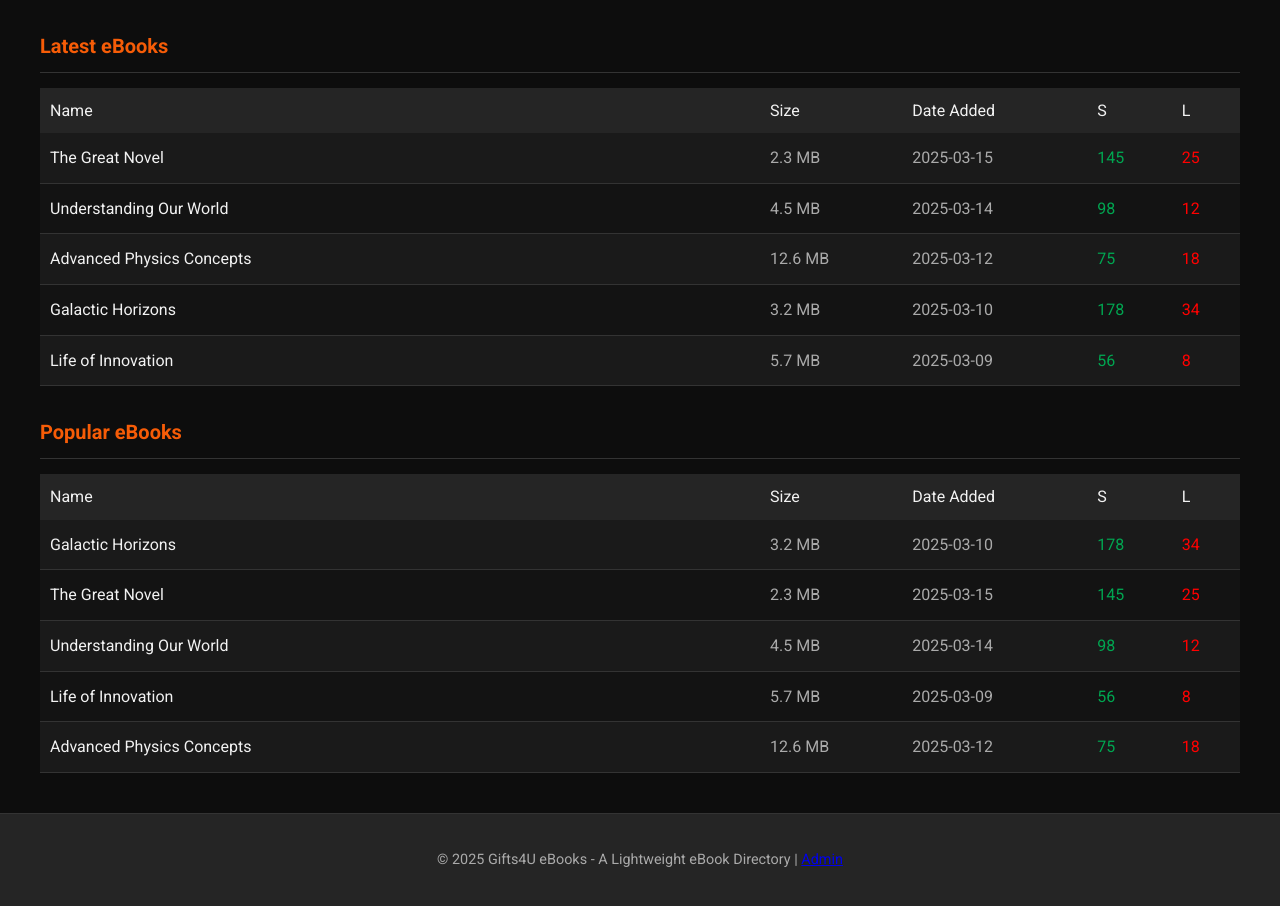
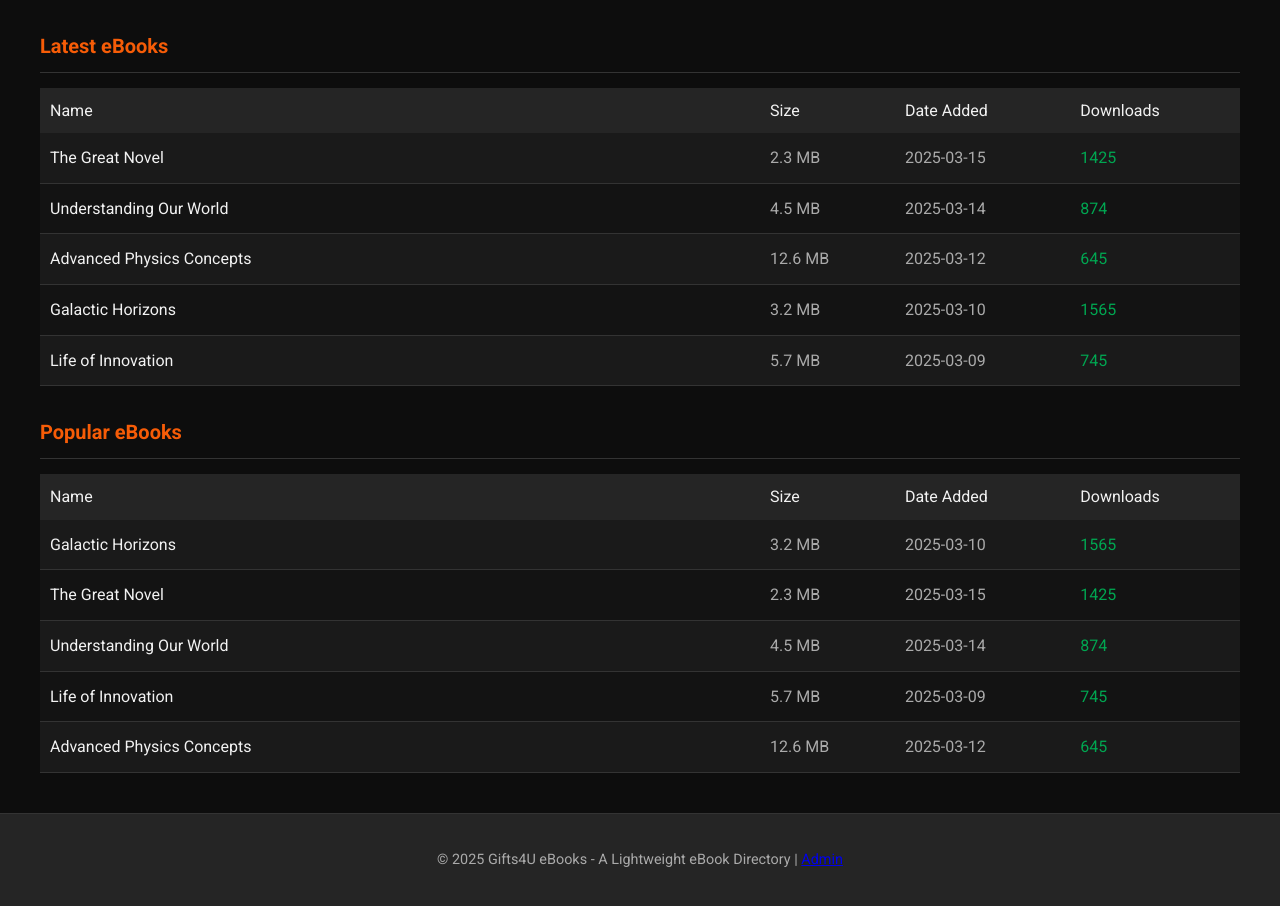
Before and after one commit to Git-Hub-Club/Gifts4u, a Flask app: page / in a window 1280 px wide. Shown: the part 121-1027 px from the top of the page. Run offline with Flask 3, Linux system fonts and the light colour scheme.

Commit message:
Remove seeders/leechers; display download counts instead
Replit-Commit-Author: Agent
Replit-Commit-Session-Id: 03b60bb7-c3ef-496c-9505-a31fa362cd1b
Replit-Commit-Screenshot-Url: https://storage.googleapis.com/screenshot-production-us-central1/9de8268c-b9da-4c8b-b717-05234b96688c/198a2448-6db9-42a6-8d46-2937895f7735.jpg

```diff
--- a/app.py
+++ b/app.py
@@ -215,8 +215,6 @@ def admin_add_file():
             "size": request.form.get('size'),
             "added_date": request.form.get('added_date'),
             "downloads": int(request.form.get('downloads', 0)),
-            "seeders": int(request.form.get('seeders', 0)),
-            "leechers": int(request.form.get('leechers', 0)),
             "external_links": external_links,
             "file_info": file_info
         }
@@ -279,8 +277,6 @@ def admin_edit_file(file_id):
                 "size": request.form.get('size'),
                 "added_date": request.form.get('added_date'),
                 "downloads": int(request.form.get('downloads', 0)),
-                "seeders": int(request.form.get('seeders', 0)),
-                "leechers": int(request.form.get('leechers', 0)),
                 "external_links": external_links,
                 "file_info": file_info
             }
--- a/data.json
+++ b/data.json
@@ -17,8 +17,6 @@
       "size": "2.3 MB",
       "added_date": "2025-03-15",
       "downloads": 1425,
-      "seeders": 145,
-      "leechers": 25,
       "external_links": [
         {"title": "Direct Download", "url": "https://example.com/download/book1"}
       ],
@@ -37,8 +35,6 @@
       "size": "4.5 MB",
       "added_date": "2025-03-14",
       "downloads": 874,
-      "seeders": 98,
-      "leechers": 12,
       "external_links": [
         {"title": "Direct Download", "url": "https://example.com/download/book2"}
       ],
@@ -57,8 +53,6 @@
       "size": "12.6 MB",
       "added_date": "2025-03-12",
       "downloads": 645,
-      "seeders": 75,
-      "leechers": 18,
       "external_links": [
         {"title": "Direct Download", "url": "https://example.com/download/book3"}
       ],
@@ -77,8 +71,6 @@
       "size": "3.2 MB",
       "added_date": "2025-03-10",
       "downloads": 1565,
-      "seeders": 178,
-      "leechers": 34,
       "external_links": [
         {"title": "Direct Download", "url": "https://example.com/download/book4"}
       ],
@@ -97,8 +89,6 @@
       "size": "5.7 MB",
       "added_date": "2025-03-09",
       "downloads": 745,
-      "seeders": 56,
-      "leechers": 8,
       "external_links": [
         {"title": "Direct Download", "url": "https://example.com/download/book5"}
       ],
--- a/static/css/style.css
+++ b/static/css/style.css
@@ -171,12 +171,8 @@ main {
   color: var(--text-muted);
 }
 
-.seeders {
+.downloads {
   color: #00a651;
-}
-
-.leechers {
-  color: #ff0000;
 }
 
 /* File Details */
--- a/templates/category.html
+++ b/templates/category.html
@@ -12,8 +12,7 @@
                 <th class="name-column">Name</th>
                 <th>Size</th>
                 <th>Date Added</th>
-                <th>S</th>
-                <th>L</th>
+                <th>Downloads</th>
             </tr>
         </thead>
         <tbody>
@@ -24,8 +23,7 @@
                 </td>
                 <td class="size-column">{{ file.size }}</td>
                 <td class="date-column">{{ file.added_date }}</td>
-                <td class="seeders">{{ file.seeders }}</td>
-                <td class="leechers">{{ file.leechers }}</td>
+                <td class="downloads">{{ file.downloads }}</td>
             </tr>
             {% endfor %}
         </tbody>
--- a/templates/index.html
+++ b/templates/index.html
@@ -11,8 +11,7 @@
                 <th class="name-column">Name</th>
                 <th>Size</th>
                 <th>Date Added</th>
-                <th>S</th>
-                <th>L</th>
+                <th>Downloads</th>
             </tr>
         </thead>
         <tbody>
@@ -23,8 +22,7 @@
                 </td>
                 <td class="size-column">{{ file.size }}</td>
                 <td class="date-column">{{ file.added_date }}</td>
-                <td class="seeders">{{ file.seeders }}</td>
-                <td class="leechers">{{ file.leechers }}</td>
+                <td class="downloads">{{ file.downloads }}</td>
             </tr>
             {% endfor %}
         </tbody>
@@ -41,8 +39,7 @@
                 <th class="name-column">Name</th>
                 <th>Size</th>
                 <th>Date Added</th>
-                <th>S</th>
-                <th>L</th>
+                <th>Downloads</th>
             </tr>
         </thead>
         <tbody>
@@ -53,8 +50,7 @@
                 </td>
                 <td class="size-column">{{ file.size }}</td>
                 <td class="date-column">{{ file.added_date }}</td>
-                <td class="seeders">{{ file.seeders }}</td>
-                <td class="leechers">{{ file.leechers }}</td>
+                <td class="downloads">{{ file.downloads }}</td>
             </tr>
             {% endfor %}
         </tbody>
--- a/templates/search.html
+++ b/templates/search.html
@@ -12,8 +12,7 @@
                 <th class="name-column">Name</th>
                 <th>Size</th>
                 <th>Date Added</th>
-                <th>S</th>
-                <th>L</th>
+                <th>Downloads</th>
             </tr>
         </thead>
         <tbody>
@@ -24,8 +23,7 @@
                 </td>
                 <td class="size-column">{{ file.size }}</td>
                 <td class="date-column">{{ file.added_date }}</td>
-                <td class="seeders">{{ file.seeders }}</td>
-                <td class="leechers">{{ file.leechers }}</td>
+                <td class="downloads">{{ file.downloads }}</td>
             </tr>
             {% endfor %}
         </tbody>
```
Also changed, not shown: templates/admin_file_form.html (+0 -10 lines), templates/file.html (+0 -10 lines).
